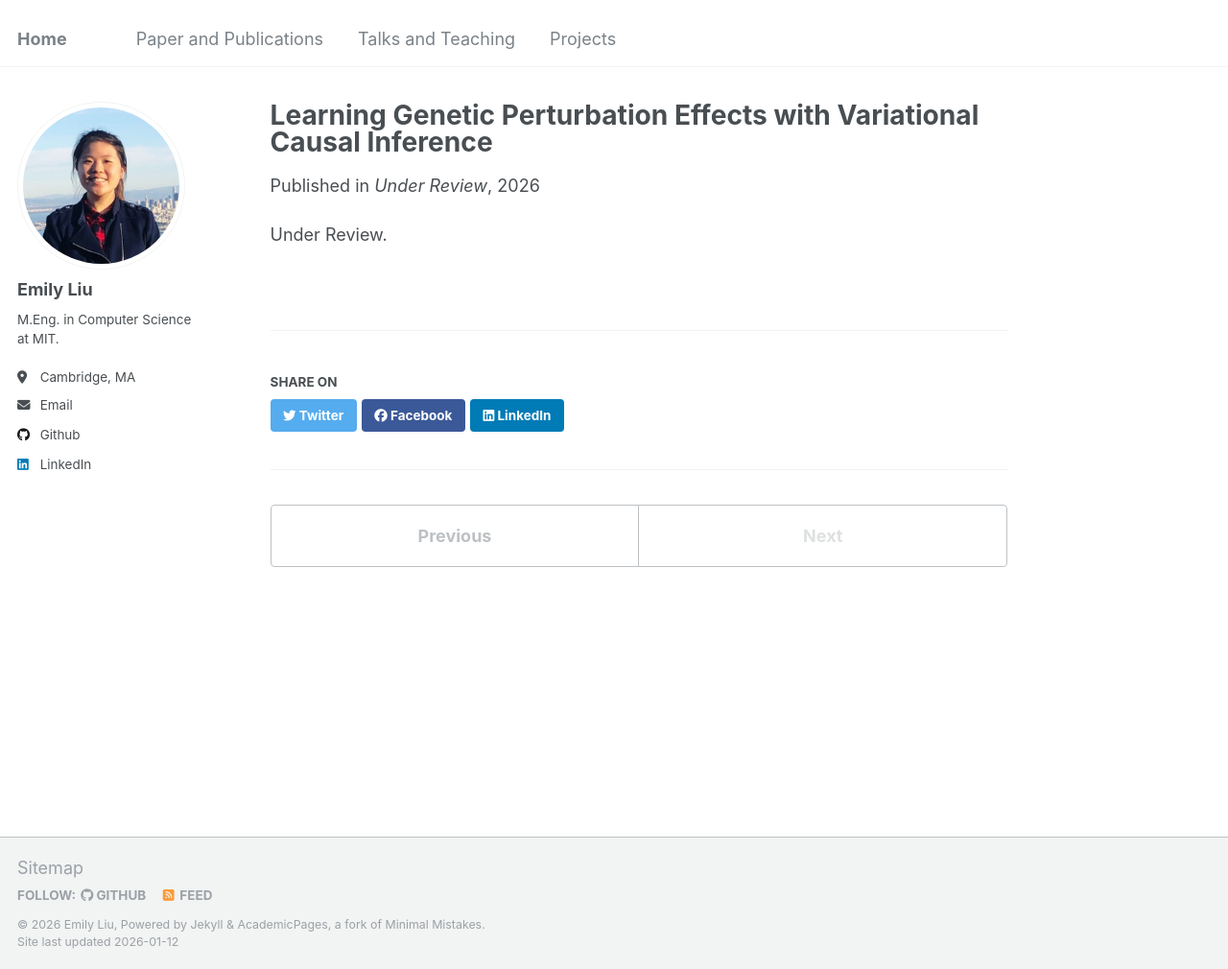
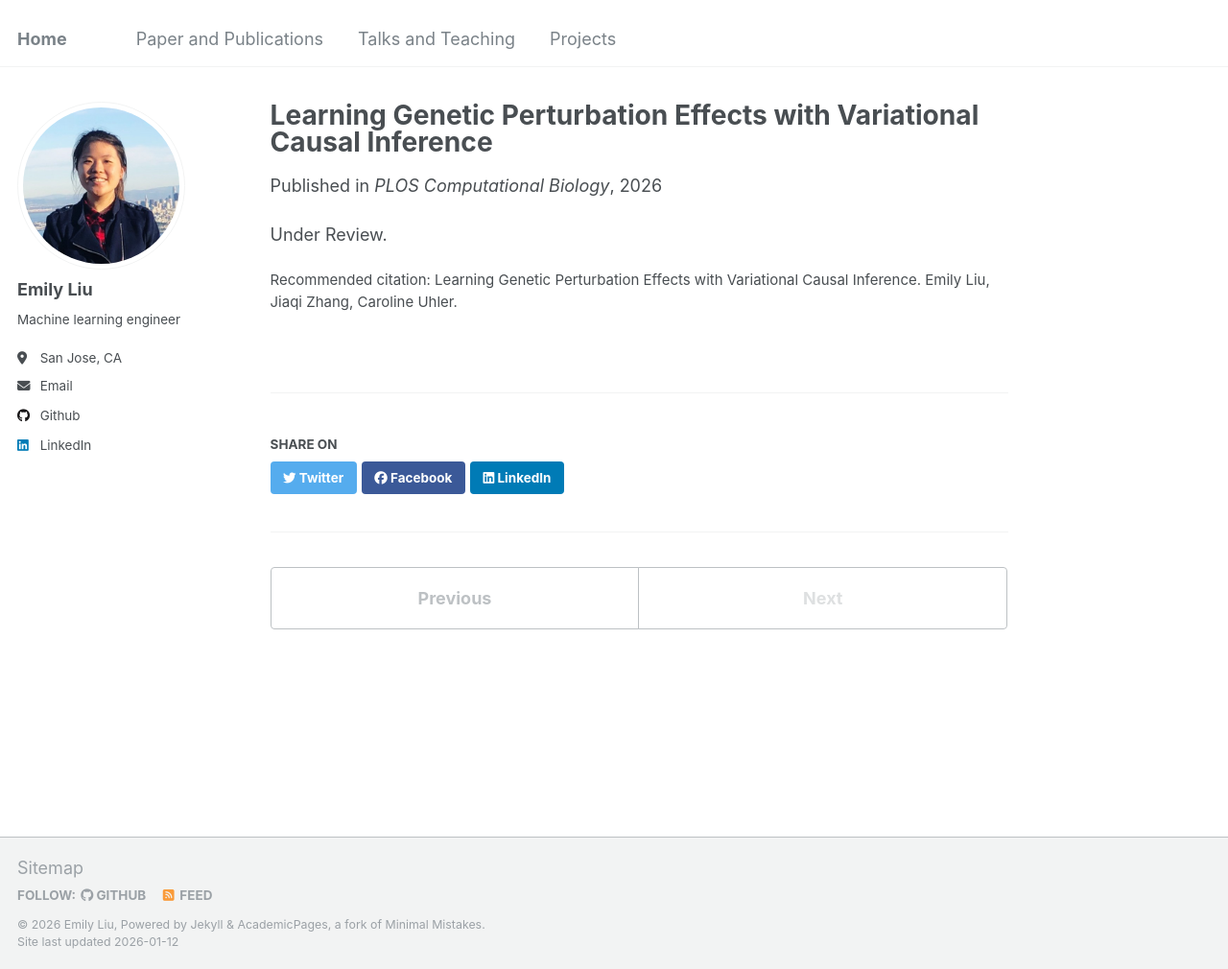
Before and after one commit to emilyzfliu/emilyzfliu.github.io, a Jekyll site: the page built from _papers/2026-causal-variational-inference.md, in a window 1280 px wide and 1010 px high. Shown: the whole window at 96% size. Built offline with Jekyll 4.4.1, drawn with Linux system fonts in a browser that asks for light colours.

Commit message:
update publications

```diff
--- a/_config.yml
+++ b/_config.yml
@@ -24,8 +24,8 @@ author:
   avatar           : "profile.jpeg"
   name             : "Emily Liu"
   pronouns         : # example: "she/her"
-  bio              : 'M.Eng. in Computer Science at MIT.'
-  location         : 'Cambridge, MA'
+  bio              : 'Machine learning engineer'
+  location         : 'San Jose, CA'
   employer         : #
   uri              : # URL
   email            : "emily.zf.liu@gmail.com"
--- a/_papers/2025-causal-variational-inference.md
+++ b/_papers/2026-causal-variational-inference.md
@@ -2,13 +2,13 @@
 title: "Learning Genetic Perturbation Effects with Variational Causal Inference"
 collection: papers
 # category: manuscripts
-permalink: /_papers/2025-causal-variational-inference
+permalink: /_papers/2026-causal-variational-inference
 excerpt: 'Under Review.'
 # date: '2025-01-01'
-venue: 'Under Review'
+venue: 'PLOS Computational Biology'
 # slidesurl: 'http://academicpages.github.io/files/slides1.pdf'
 # paperurl: 'https://arxiv.org/pdf/2305.16567'
-# citation: ''
+citation: 'Learning Genetic Perturbation Effects with Variational Causal Inference. Emily Liu, Jiaqi Zhang, Caroline Uhler.'
 ---
 
 Under Review.
```
Also changed, not shown: 1 other file.
